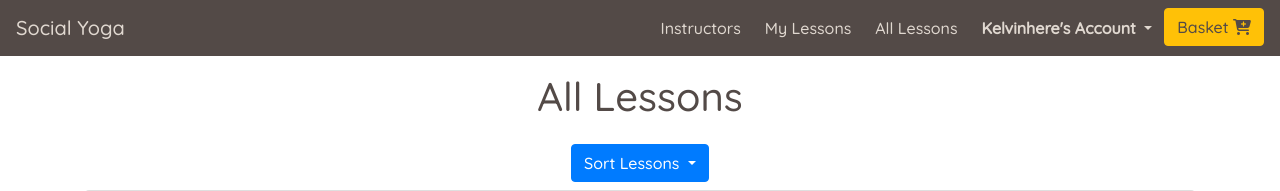
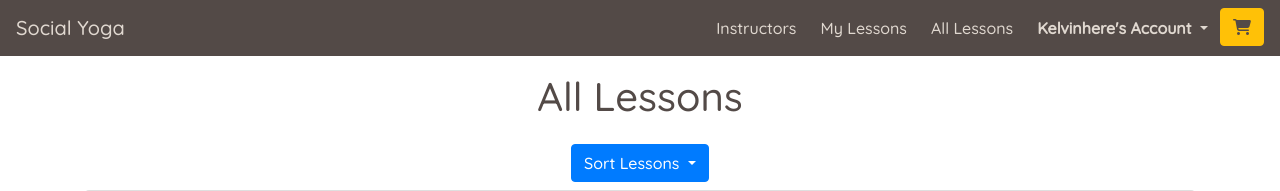
Before and after one commit to KelvinHere/Yoga_Milestone_4, a Django app: page /lessons/ in a window 1280 px wide. Shown: the top 191 px of the page. Run offline with Django 3.2, Linux system fonts and the light colour scheme; a user stored in the database is signed in; data comes from the database, SQL or seed files in the repository; parts of the project's set-up code (start-up, migrations or seed data) failed here and were passed over; some libraries are stand-ins or nearby versions.

Commit message:
JS: When adding items to basket, nav basket records how many items are in it without reloading page

```diff
--- a/basket/templates/basket/basket.html
+++ b/basket/templates/basket/basket.html
@@ -86,7 +86,7 @@
                 lesson_id: lesson_id,
             },
             success: function(json_response){
-                location.reload();
+                location.reload()
             }
         })
     }
--- a/lessons/templates/lessons/includes/lesson_buttons_script.html
+++ b/lessons/templates/lessons/includes/lesson_buttons_script.html
@@ -34,7 +34,7 @@
     }
 
     function add_to_basket(lesson_id) {
-        var csrfToken = "{{ csrf_token }}";
+        let csrfToken = "{{ csrf_token }}";
         event.preventDefault();
         $.ajax({
             type:"POST",
@@ -45,13 +45,18 @@
             },
             success: function(json_response){
                 if (json_response['item_added'] == 'True'){
-                    alert('Added to basket');
-                } else if (json_response['item_added'] == 'already_added'){
-                    alert('Lesson already in basket');
-                } else {
-                    alert('Something went wrong in add_to_basket response');
+                    let count = String($('#nav-cart-amount').text());
+                    count = count.replace('+', '');
+                    count = parseInt(count);
+                    if (Number.isNaN(count)) {
+                        count = 1;
+                    } else {
+                        count = count + 1;
+                    }
+                    $('#nav-cart-amount').text('+'+count);
                 }
             }
         })
     }
+
 </script>
--- a/templates/base.html
+++ b/templates/base.html
@@ -79,10 +79,11 @@
                     </li>
                     {% if user.is_authenticated %}
                         <li class="nav-item">
-                            <a class="btn btn-warning" href="{% url 'view_basket' %}" role="button"><span class="colour-primary">Basket</span>
+                            <a class="btn btn-warning" href="{% url 'view_basket' %}" role="button">
                                 <span class="icon">
-                                    <i class="fas fa-cart-plus colour-primary"></i>
+                                    <i class="fas {% if product_count > 0 %}fa-cart-plus{% else %}fa-shopping-cart{% endif %} colour-primary" id="nav-cart-icon"></i>
                                 </span>
+                                <span class="colour-primary" id="nav-cart-amount">{% if product_count > 0 %}+{{ product_count }}{% endif %}</span>
                             </a>
                         </li>
                     {% endif %}
```
